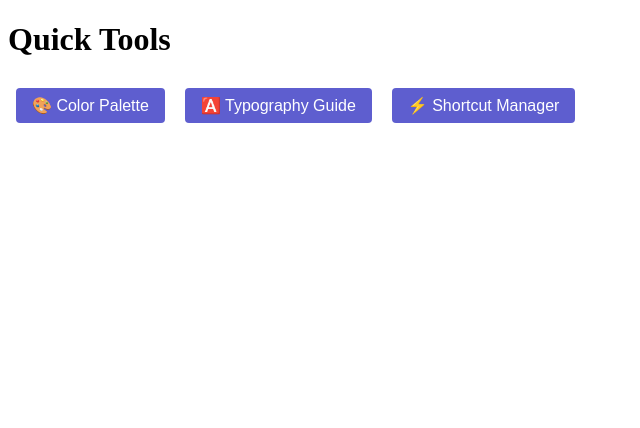
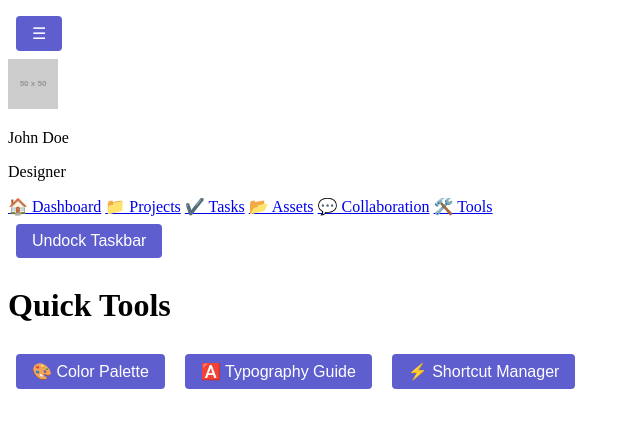
Before and after one commit to eric323c/dddash, a plain HTML site: page tools.html in a window 1280 px wide. Shown: the whole page, without its empty margins (0-640 px from the left). Drawn offline with Linux system fonts and the light colour scheme; placeholder pictures from the web are drawn by us.

Commit message:
Update tools.html

```diff
--- a/tools.html
+++ b/tools.html
@@ -4,18 +4,42 @@
     <meta charset="UTF-8">
     <meta name="viewport" content="width=device-width, initial-scale=1.0">
     <title>Quick Tools</title>
-    <link rel="stylesheet" href="../css/tools.css">
-    <script src="../js/tools.js" defer></script>
+    <link rel="stylesheet" href="css/tools.css">
+    <script src="js/tools.js" defer></script>
 </head>
 <body>
     <div id="workspace">
-        <header>
-            <h1>Quick Tools</h1>
-        </header>
-        <main>
-            <button onclick="openColorPalette()">🎨 Color Palette</button>
-            <button onclick="openTypographyGuide()">🅰️ Typography Guide</button>
-            <button onclick="openShortcutManager()">⚡ Shortcut Manager</button>
+        <!-- Sidebar (Taskbar) -->
+        <aside id="taskbarDocked" class="taskbar">
+            <button id="collapseToggle" onclick="toggleSidebar()">☰</button>
+            <div class="profile">
+                <img src="https://via.placeholder.com/50" alt="Profile Picture" class="avatar">
+                <div class="info">
+                    <p id="username">John Doe</p>
+                    <p id="role">Designer</p>
+                </div>
+            </div>
+            <nav>
+                <a href="index.html" class="nav-item">🏠 Dashboard</a>
+                <a href="projects.html" class="nav-item">📁 Projects</a>
+                <a href="tasks.html" class="nav-item">✔️ Tasks</a>
+                <a href="assets.html" class="nav-item">📂 Assets</a>
+                <a href="collaboration.html" class="nav-item">💬 Collaboration</a>
+                <a href="tools.html" class="nav-item active">🛠️ Tools</a>
+            </nav>
+            <button id="dockToggle" onclick="toggleTaskbar()">Undock Taskbar</button>
+        </aside>
+
+        <!-- Main Content -->
+        <main id="workspaceContent">
+            <header class="sticky-header">
+                <h1>Quick Tools</h1>
+            </header>
+            <div>
+                <button onclick="openColorPalette()">🎨 Color Palette</button>
+                <button onclick="openTypographyGuide()">🅰️ Typography Guide</button>
+                <button onclick="openShortcutManager()">⚡ Shortcut Manager</button>
+            </div>
         </main>
     </div>
 </body>
```
